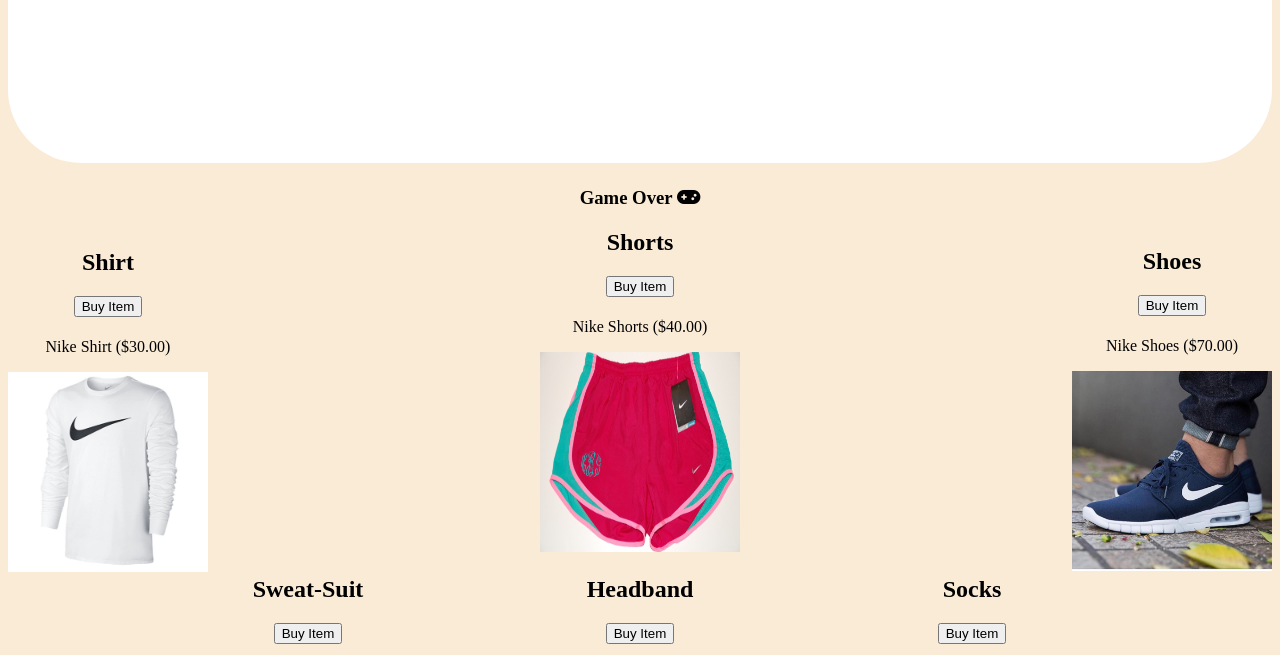
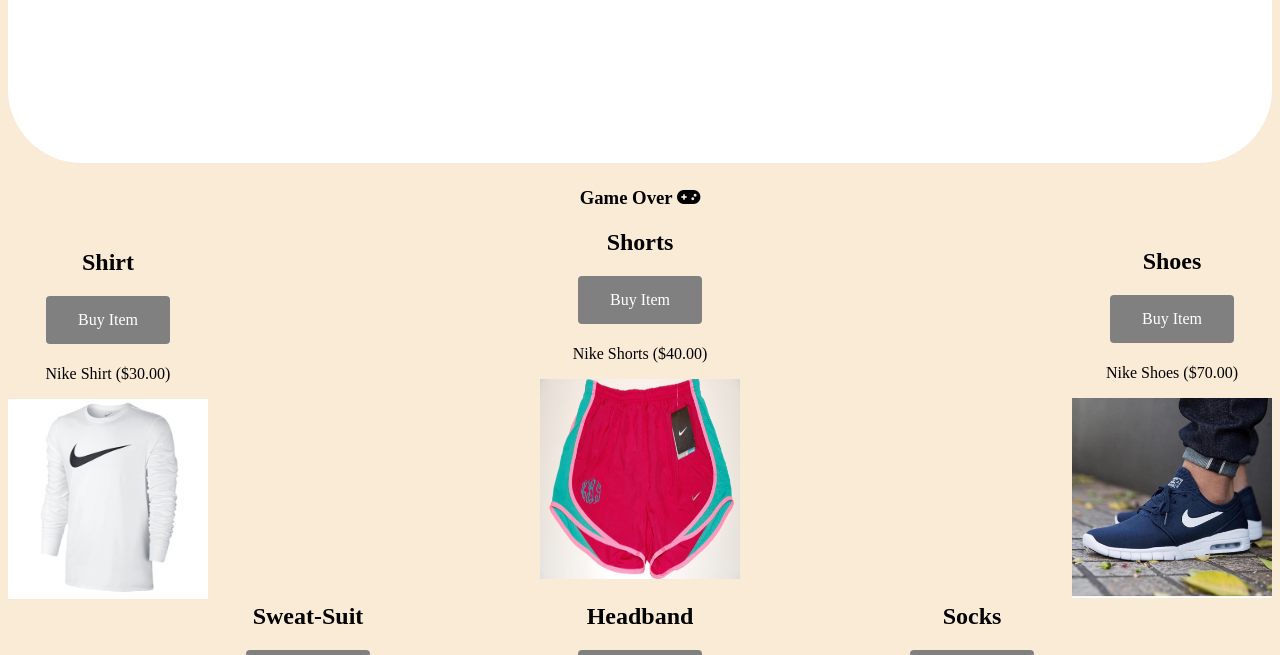
Before and after one commit to MaeMae201/gladiator_online, a plain HTML site: page FrontEndWeb-FinalProject/index.html in a window 1280 px wide. Shown: the part 299-954 px from the top of the page. Drawn offline with nearby package versions, Linux system fonts and the light colour scheme; a web font is replaced by a local one.

Commit message:
added in different buttons

```diff
--- a/FrontEndWeb-FinalProject/index.html
+++ b/FrontEndWeb-FinalProject/index.html
@@ -36,8 +36,7 @@
 
         <div class="container">
             <h2>Shoes</h2>
-            <button type="button" class="btn btn-info btn-lg" data-toggle="modal" data-target="#myModal">Buy Item</button>
-
+            <a href="#" class="button">Buy Item</a>
             <h4 class="modal-title"></h4>
             <div class="modal-body">
                 <p>Nike Shoes ($70.00)</p>
@@ -48,7 +47,7 @@
         <div class="all_containers">
             <div class="container2">
                 <h2>Shirt</h2>
-                <button type="button" class="btn btn-info btn-lg" data-toggle="modal" data-target="#mymodal">Buy Item</button>
+                <a href="#" class="button">Buy Item</a>
                 <h4 class="modal-title"></h4>
                 <div class="modal-body2">
                     <p>Nike Shirt ($30.00)</p>
@@ -59,8 +58,7 @@
 
             <div class="container3">
                 <h2>Shorts</h2>
-                <button type="button" class="btn btn-info btn-lg" data-toggle="modal" data-target="#mymodal">Buy Item</button>
-
+                <a href="#" class="button">Buy Item</a>
                 <h4 class="modal-title"></h4>
                 <div class="modal-body3">
                     <p>Nike Shorts ($40.00)</p>
@@ -71,8 +69,7 @@
 
             <div class="container4">
                 <h2>Socks</h2>
-                <button type="button" class="btn btn-info btn-lg" data-toggle="modal" data-target="#myModal">Buy Item</button>
-
+                <a href="#" class="button">Buy Item</a>
                 <h4 class="modal-title"></h4>
                 <div class="modal-body4">
                     <p>Nike Socks ($20.00)</p>
@@ -83,8 +80,7 @@
 
             <div class="container5">
                 <h2>Sweat-Suit</h2>
-                <button type="button" class="btn btn-info btn-lg" data-toggle="modal" data-target="#myModal">Buy Item</button>
-
+                <a href="#" class="button">Buy Item</a>
                 <h4 class="modal-title"></h4>
                 <div class="modal-body">
                     <p>Nike Sweat-Suit ($60.00)</p>
@@ -94,8 +90,7 @@
 
             <div class="container6">
                 <h2>Headband</h2>
-                <button type="button" class="btn btn-info btn-lg" data-toggle="modal" data-target="#myModal">Buy Item</button>
-
+                <a href="#" class="button">Buy Item</a>
                 <h4 class="modal-title"></h4>
                 <div class="modal-body">
                     <p>Nike Headbands ($10.00)</p>
--- a/FrontEndWeb-FinalProject/style.css
+++ b/FrontEndWeb-FinalProject/style.css
@@ -50,3 +50,20 @@
 .container6 {
     float: center;
 }
+
+.button {
+    background-color: grey;
+    color: white;
+    padding: 15px 32px;
+    text-align: center;
+    text-decoration: none;
+    display: inline-block;
+    font-size: 16px;
+    /* border-radius: 50%; */
+    border-radius: 4px;
+}
+
+.button:hover {
+    box-shadow: 0 12px 16px 0 rgba(0, 0, 0, 0.24),
+        0 17px 50px 0 rgba(0, 0, 0, 0.19);
+}
```
